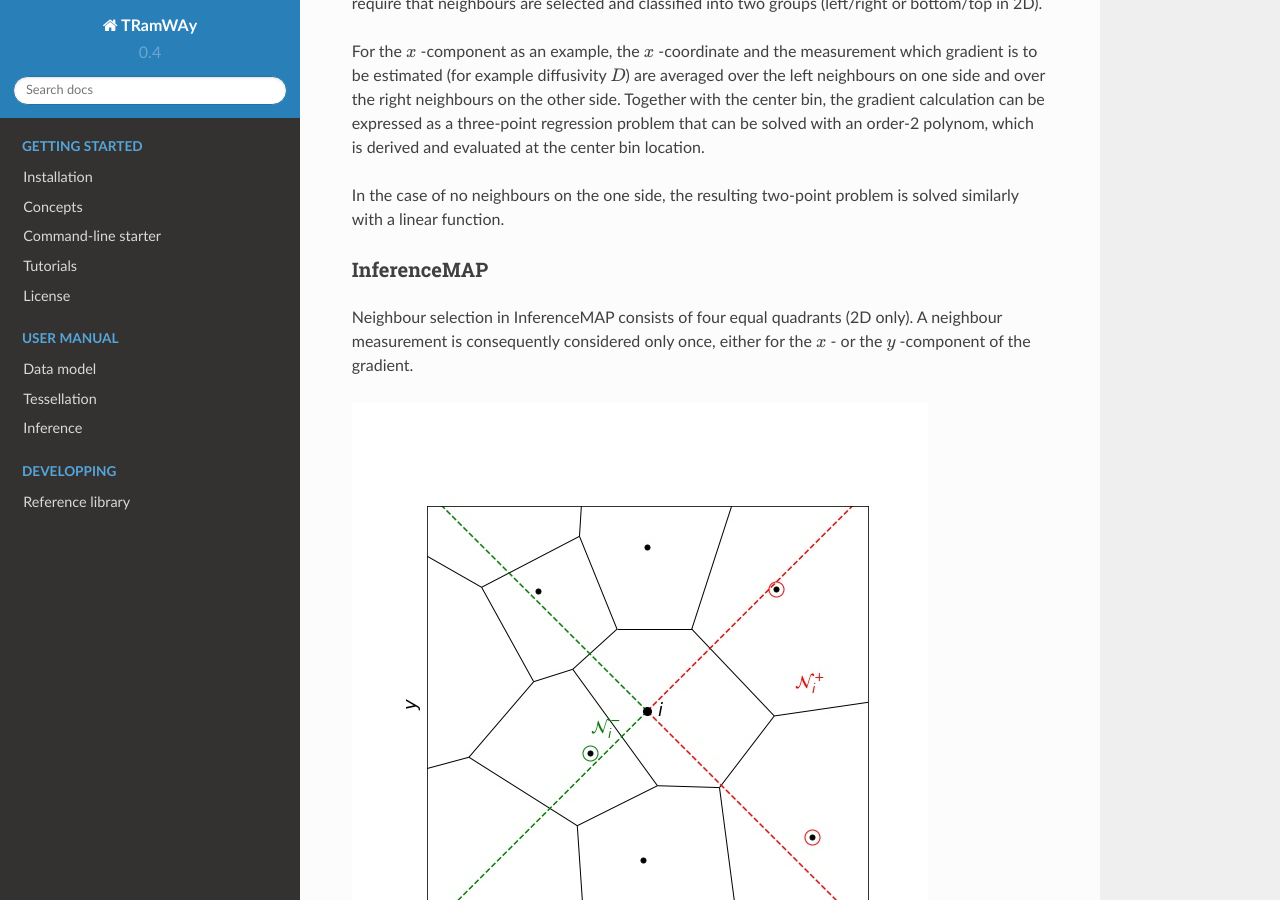
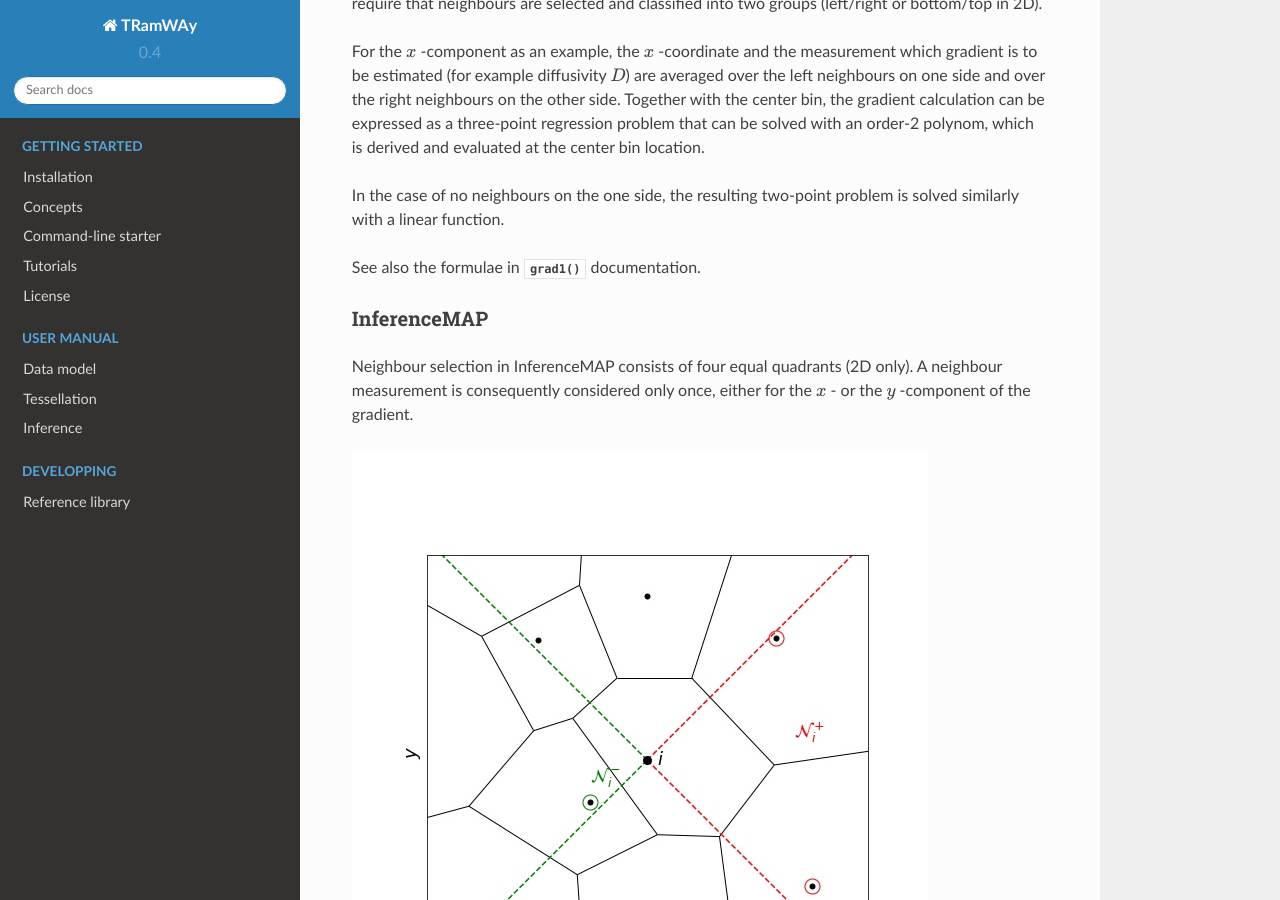
Before and after one commit to DecBayComp/TRamWAy, a Sphinx documentation site: the page built from doc/gradient.rst, in a window 1280 px wide and 900 px high, scrolled down 320 px. Built offline with Sphinx 7.4.7 and the Read the Docs theme 2.0.0, drawn with Linux system fonts in a browser that asks for light colours.

Commit message:
link to formulae

```diff
--- a/doc/gradient.rst
+++ b/doc/gradient.rst
@@ -14,6 +14,8 @@ For the :math:`x` -component as an example, the :math:`x` -coordinate and the me
 Together with the center bin, the gradient calculation can be expressed as a three-point regression problem that can be solved with an order-2 polynom, which is derived and evaluated at the center bin location.
 
 In the case of no neighbours on the one side, the resulting two-point problem is solved similarly with a linear function.
+
+See also the formulae in :func:`~tramway.inference.gradient.grad1` documentation.
 
 InferenceMAP
 ^^^^^^^^^^^^
```
